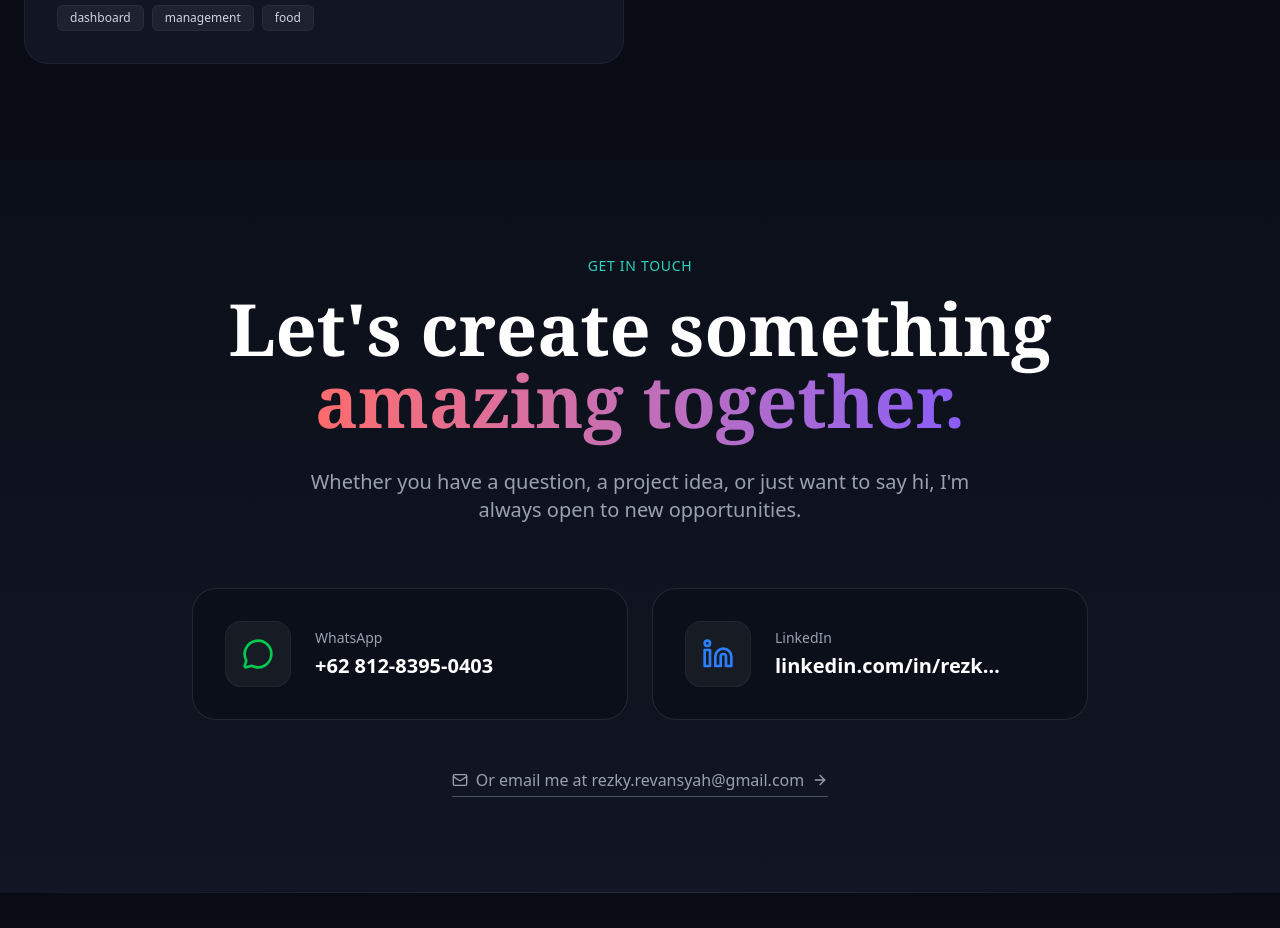
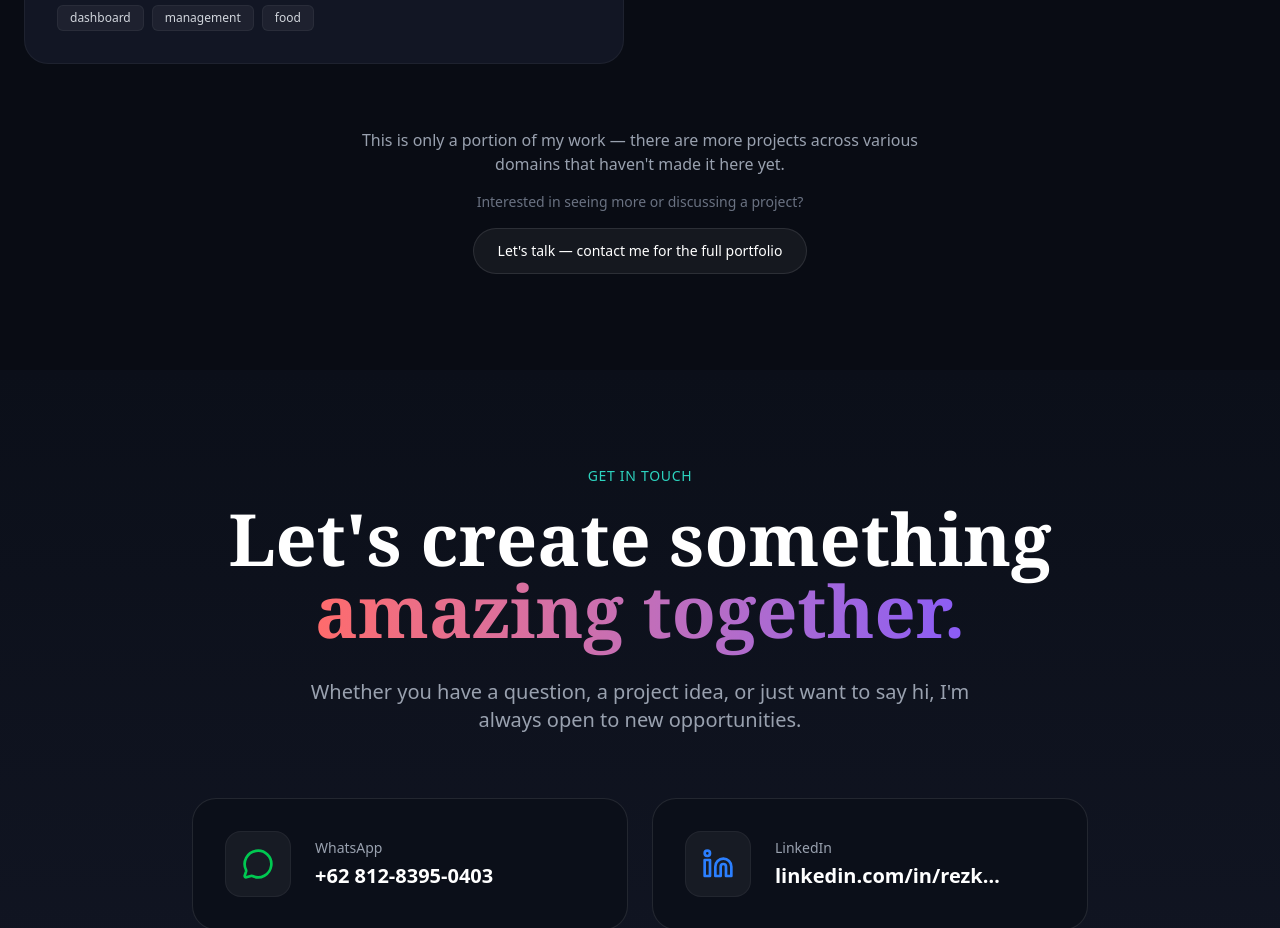
Before and after one commit to rezkyrevansyah/my-portofolio, a Next.js app: page / in a window 1280 px wide. Shown: the part 8080-9008 px from the top of the page. Built offline with nearby package versions, Linux system fonts and the light colour scheme.

Commit message:
feat: add "More Projects" call-to-action in FeaturedProjects component
- Introduce a new section encouraging users to explore additional projects
- Include a brief description and a link to contact for the full portfolio
- Enhance user engagement with animated entry effects

```diff
--- a/src/components/home/FeaturedProjects.tsx
+++ b/src/components/home/FeaturedProjects.tsx
@@ -108,6 +108,26 @@ export function FeaturedProjects() {
             </div>
           </motion.div>
         )}
+        {/* More projects CTA */}
+        <motion.div
+          initial={{ opacity: 0, y: 20 }}
+          whileInView={{ opacity: 1, y: 0 }}
+          viewport={{ once: true }}
+          className="mt-16 flex flex-col items-center text-center gap-4"
+        >
+          <p className="text-gray-400 text-base max-w-xl">
+            This is only a portion of my work — there are more projects across various domains that haven&apos;t made it here yet.
+          </p>
+          <p className="text-gray-500 text-sm">
+            Interested in seeing more or discussing a project?
+          </p>
+          <Link
+            href="#contact"
+            className="inline-flex items-center gap-2 px-6 py-3 border border-white/10 hover:border-brand-blue/50 bg-white/5 hover:bg-brand-blue/10 text-white rounded-full text-sm font-medium transition-all duration-300"
+          >
+            Let&apos;s talk — contact me for the full portfolio
+          </Link>
+        </motion.div>
       </div>
     </section>
   );
```
